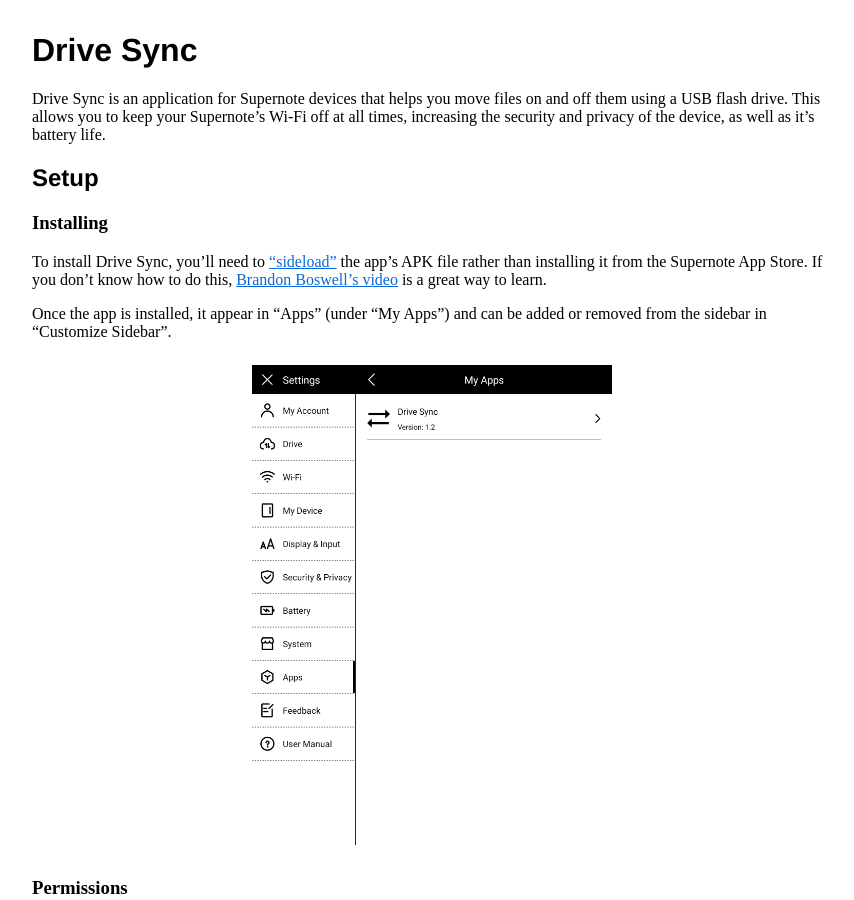
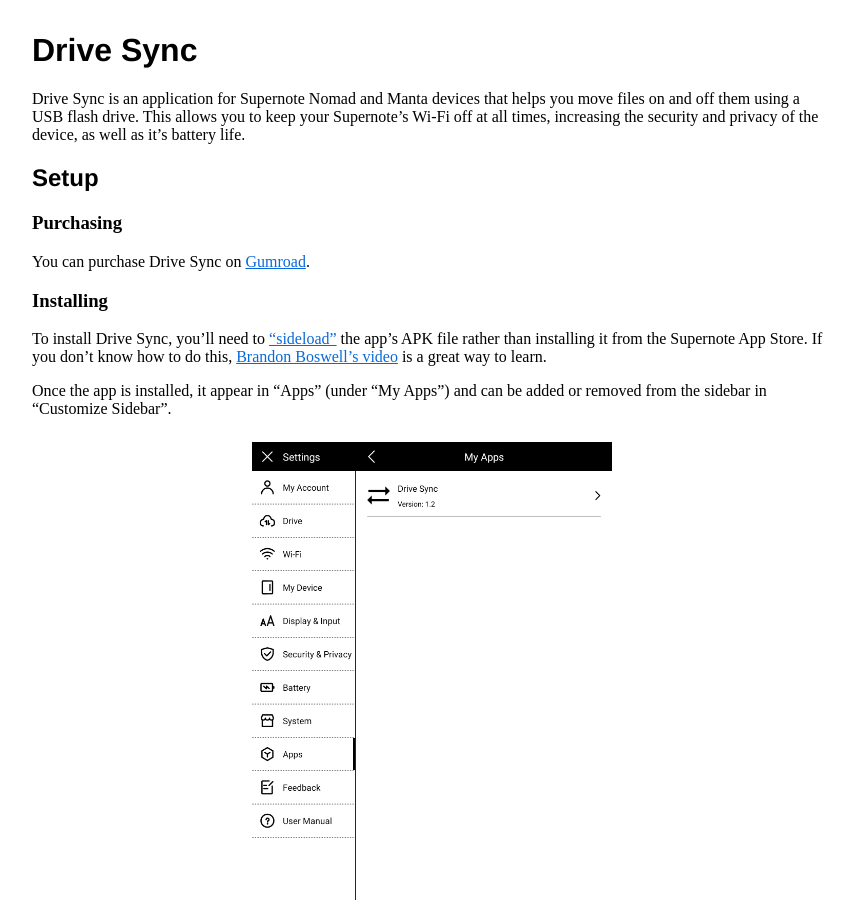
Before and after one commit to seadowg/seadowg.github.com, a Jekyll site: the page built from docs/drive-sync.md, in a window 1280 px wide and 900 px high. Shown: the whole window, without its empty margins (0-854 px from the left). Built offline with Jekyll 4.4.1, drawn with Linux system fonts in a browser that asks for light colours.

Commit message:
Update with purchase link

```diff
--- a/docs/drive-sync.md
+++ b/docs/drive-sync.md
@@ -3,9 +3,13 @@ title: Drive Sync
 layout: docs
 ---
 
-Drive Sync is an application for Supernote devices that helps you move files on and off them using a USB flash drive. This allows you to keep your Supernote's Wi-Fi off at all times, increasing the security and privacy of the device, as well as it's battery life.
+Drive Sync is an application for Supernote Nomad and Manta devices that helps you move files on and off them using a USB flash drive. This allows you to keep your Supernote’s Wi-Fi off at all times, increasing the security and privacy of the device, as well as it’s battery life.
 
 ## Setup
+
+### Purchasing
+
+You can purchase Drive Sync on [Gumroad](https://seadowg.gumroad.com/l/yfrqnh).
 
 ### Installing
 
```
